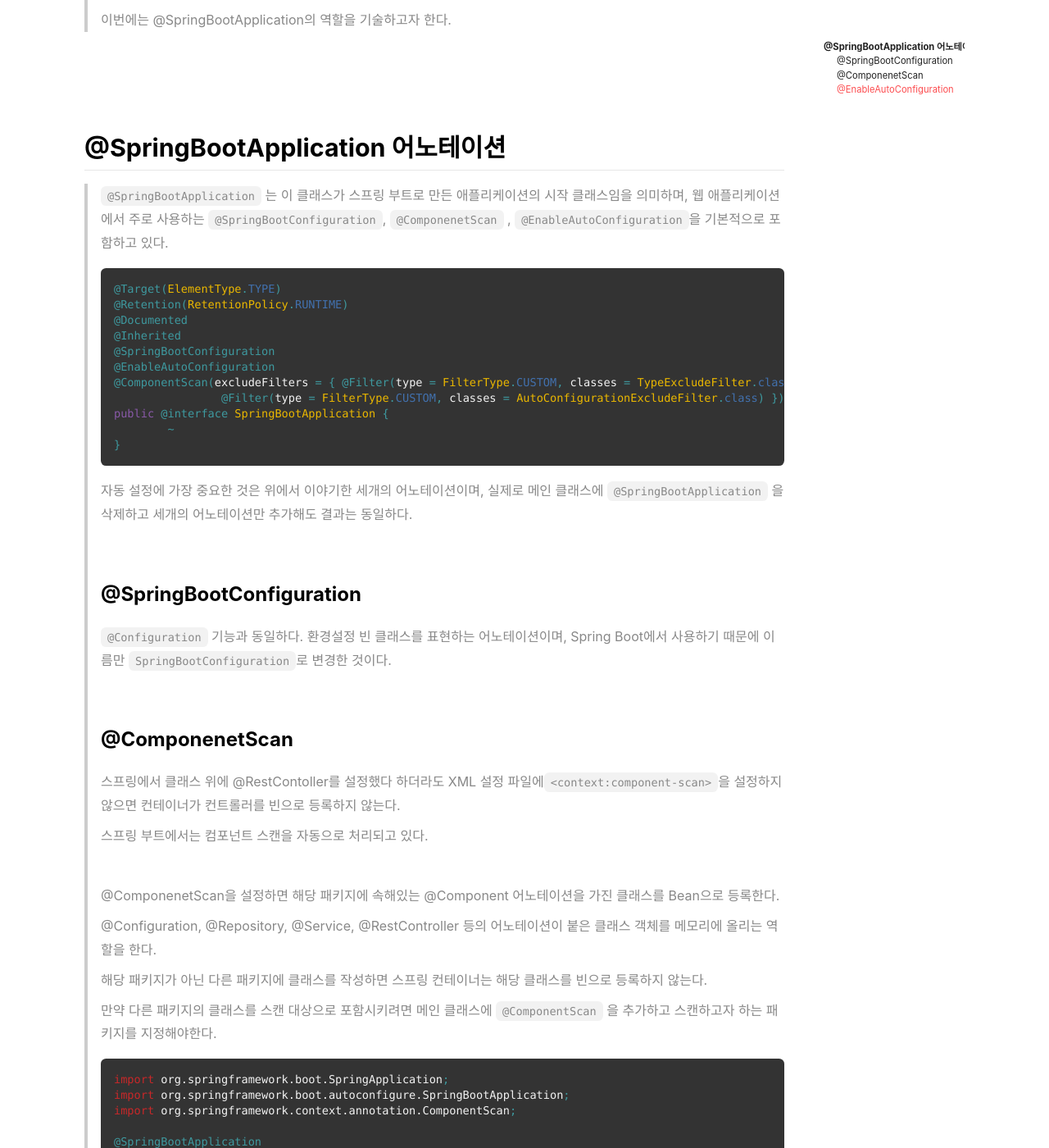
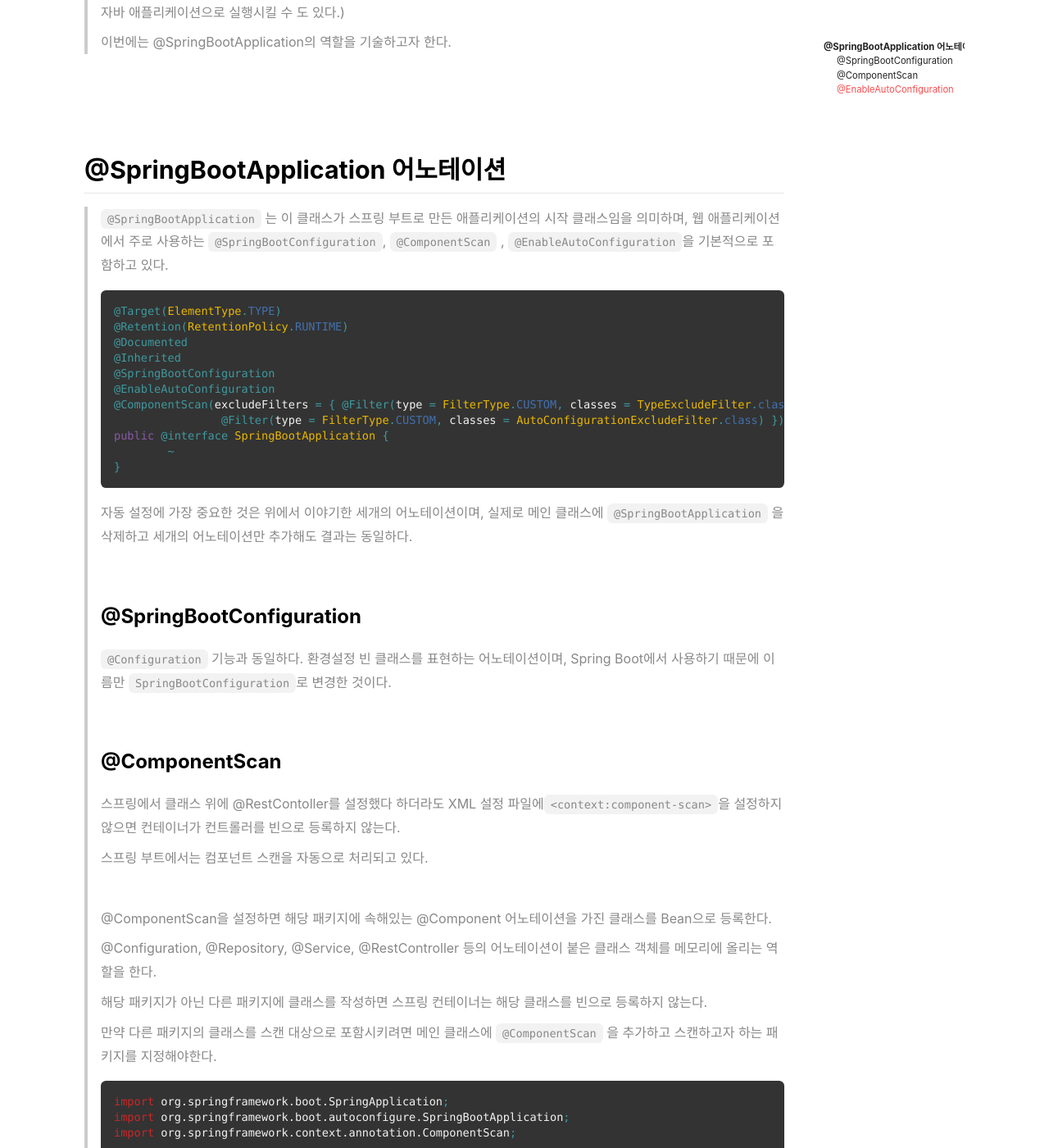
Before and after one commit to ShinJongPark/-ShinJongPark.github.io, a Jekyll site: the page built from _posts/springboot/2021-01-08-[SpringBoot]-springbootapplication.md, in a window 1280 px wide and 1400 px high, scrolled down 1084 px. Shown: the whole window at 82% size. Built offline with Jekyll 4.4.1, drawn with Linux system fonts in a browser that asks for light colours; nearby versions of some CDN libraries; comment, search, counter and statistics services are not loaded; some of the changed text lies outside the part shown.

Commit message:
Update: 포스트 오타 수정

````diff
--- a/_posts/springboot/2021-01-08-[SpringBoot]-springbootapplication.md
+++ b/_posts/springboot/2021-01-08-[SpringBoot]-springbootapplication.md
@@ -1,5 +1,5 @@
 ---
-title: "[Spring] DI 와 IoC Container"
+title: "[SpringBoot] ComponentScan, EnableAutoConfiguration"
 tag: "SpringBoot"
 author : ""
 article_header:
@@ -37,7 +37,7 @@
 
 ## @SpringBootApplication 어노테이션
 
-> `@SpringBootApplication` 는 이 클래스가 스프링 부트로 만든 애플리케이션의 시작 클래스임을 의미하며, 웹 애플리케이션에서 주로 사용하는 `@SpringBootConfiguration`, `@ComponenetScan` , `@EnableAutoConfiguration`을 기본적으로 포함하고 있다.
+> `@SpringBootApplication` 는 이 클래스가 스프링 부트로 만든 애플리케이션의 시작 클래스임을 의미하며, 웹 애플리케이션에서 주로 사용하는 `@SpringBootConfiguration`, `@ComponentScan` , `@EnableAutoConfiguration`을 기본적으로 포함하고 있다.
 >
 > ```java
 > @Target(ElementType.TYPE)
@@ -63,7 +63,7 @@
 >
 > <br>
 >
-> ### @ComponenetScan
+> ### @ComponentScan
 >
 > 스프링에서 클래스 위에 @RestContoller를 설정했다 하더라도 XML 설정 파일에`<context:component-scan>`을 설정하지 않으면 컨테이너가 컨트롤러를 빈으로 등록하지 않는다.
 >
@@ -71,7 +71,7 @@
 >
 > <br>
 >
-> @ComponenetScan을 설정하면 해당 패키지에 속해있는 @Component 어노테이션을 가진 클래스를 Bean으로 등록한다.
+> @ComponentScan을 설정하면 해당 패키지에 속해있는 @Component 어노테이션을 가진 클래스를 Bean으로 등록한다.
 >
 > @Configuration, @Repository, @Service, @RestController 등의 어노테이션이 붙은 클래스 객체를 메모리에 올리는 역할을 한다.
 >
````
